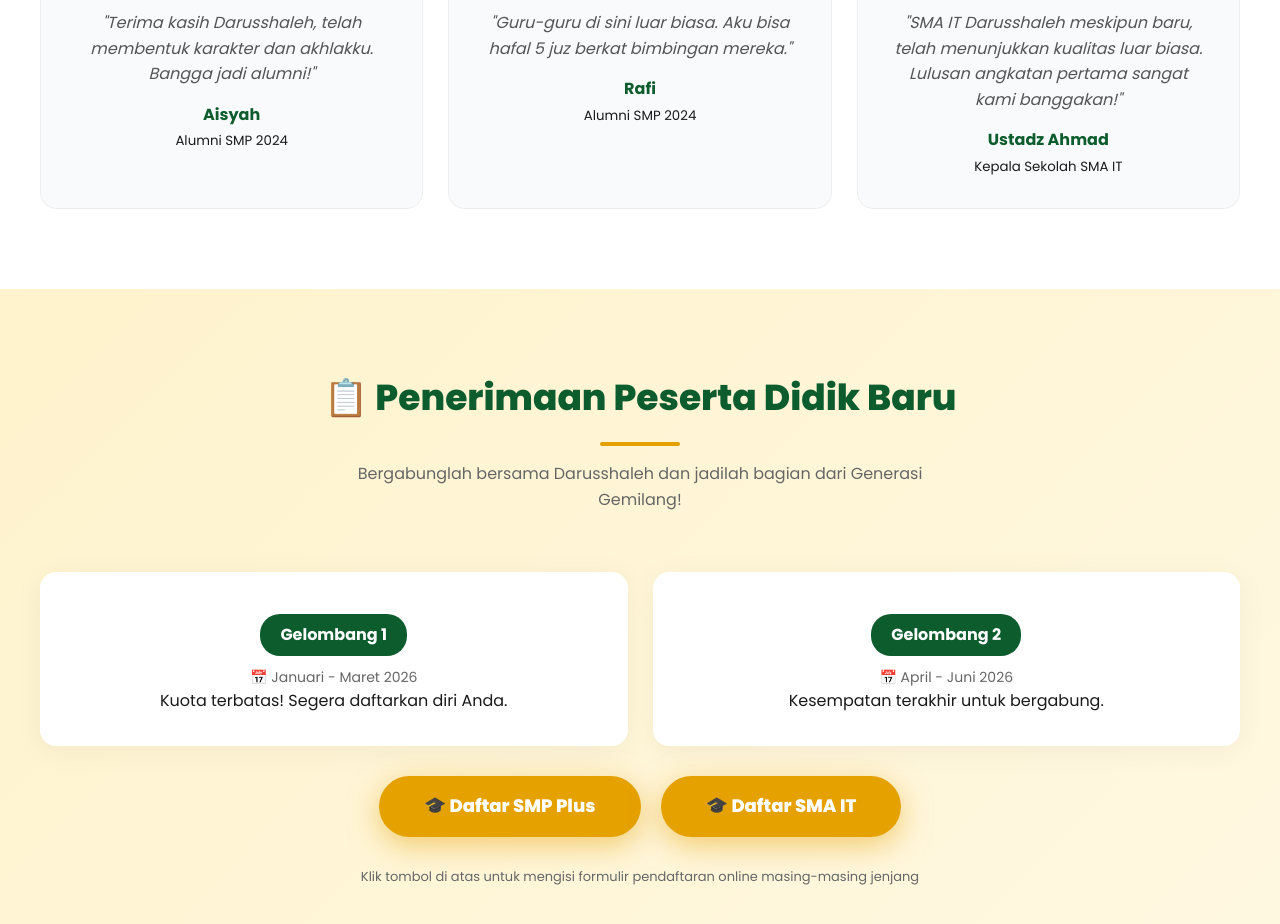
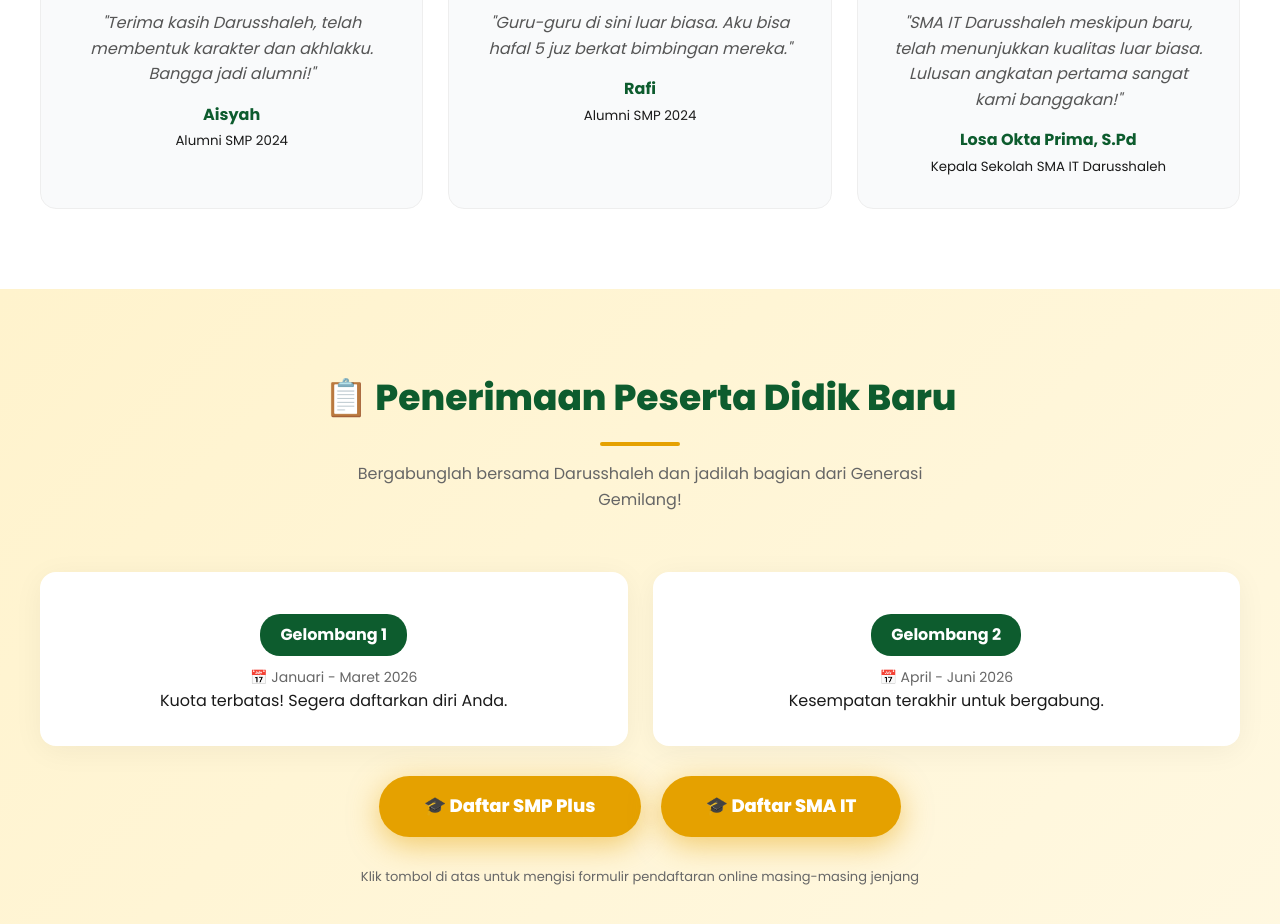
Before and after one commit to maidilrahman-ops/darusshaleh-ku, a plain HTML site: page index.html in a window 1280 px wide. Shown: the part 5860-6784 px from the top of the page. Drawn offline with nearby package versions, Linux system fonts and the light colour scheme.

Commit message:
Update index.html

```diff
--- a/index.html
+++ b/index.html
@@ -1325,8 +1325,8 @@
                     <div class="testimoni-avatar">🧑‍🏫</div>
                     <div class="stars">⭐⭐⭐⭐⭐</div>
                     <p>"SMA IT Darusshaleh meskipun baru, telah menunjukkan kualitas luar biasa. Lulusan angkatan pertama sangat kami banggakan!"</p>
-                    <div class="name">Ustadz Ahmad</div>
-                    <small>Kepala Sekolah SMA IT</small>
+                    <div class="name">Losa Okta Prima, S.Pd</div>
+                    <small>Kepala Sekolah SMA IT Darusshaleh</small>
                 </div>
             </div>
         </div>
```
